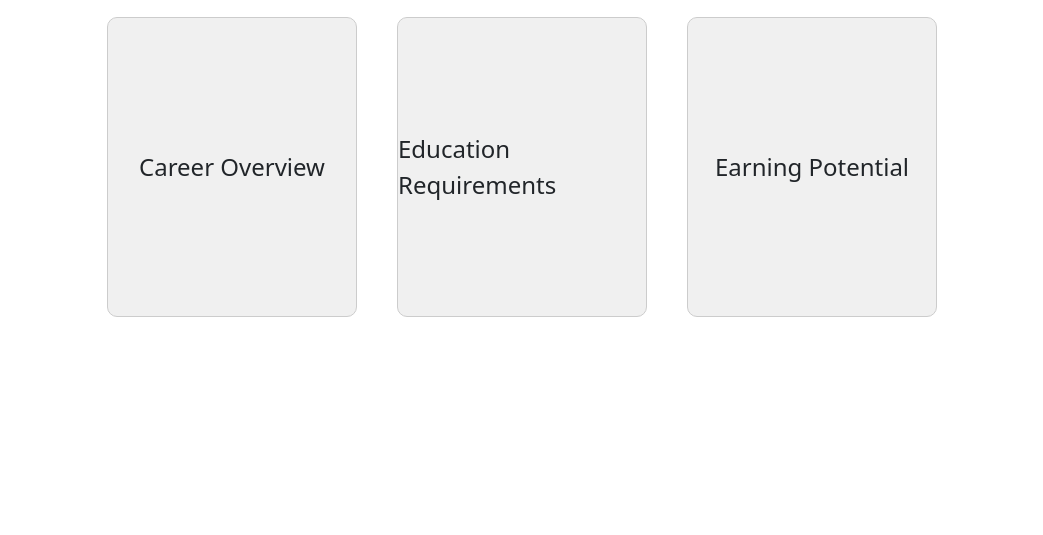
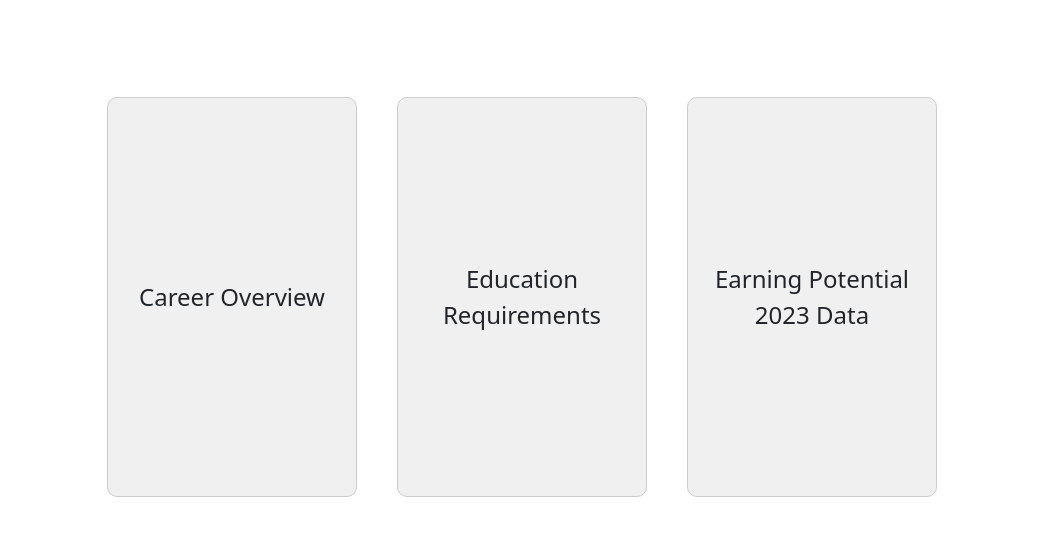
Before and after one commit to IanCist/Future-Me, a plain HTML site: page index.html in a window 1280 px wide. Shown: the part 109-644 px from the top of the page, without its empty margins (118-1161 px from the left). Drawn offline with nearby package versions, Linux system fonts and the light colour scheme.

Commit message:
finished adding info

```diff
--- a/index.html
+++ b/index.html
@@ -28,7 +28,17 @@
                         Career Overview
                     </div>
                     <div class="card-face back">
-                       <p class="careeroverview">The Objective of Security Services is to prevent crime against people, property, and information. Some of the responsibilities that come with this job is installing security equipment such as cameras, intercoms, card readers, etc. With this you also have the responsibility of servicing said equipment to make sure it stays up and running 24/7. People in this industry also have the responsibility of being the security project manager which is responsible for coordinating where the equipment is going to be placed. Lastly, another responsibility is Technical Project Manager who’s job is to make sure that all equipment is connected to the same software and is and is up to date on that software. There is a wide range of work environments that come with this career from hospitals, stores, warehouses and at times an office. The impact it has on society is keeping people safe as well as their property.</p>
+                        <p class="careeroverview">The Objective of Security Services is to prevent crime against people,
+                            property, and information. Some of the responsibilities that come with this job is
+                            installing security equipment such as cameras, intercoms, card readers, etc. With this you
+                            also have the responsibility of servicing said equipment to make sure it stays up and
+                            running 24/7. People in this industry also have the responsibility of being the security
+                            project manager which is responsible for coordinating where the equipment is going to be
+                            placed. Lastly, another responsibility is Technical Project Manager who’s job is to make
+                            sure that all equipment is connected to the same software and is and is up to date on that
+                            software. There is a wide range of work environments that come with this career from
+                            hospitals, stores, warehouses and at times an office. The impact it has on society is
+                            keeping people safe as well as their property.</p>
                     </div>
                 </div>
             </div>
@@ -38,17 +48,27 @@
                         Education Requirements
                     </div>
                     <div class="card-face back">
-                       <p class="edurequirement">Most people in the security services attend a vocational school or have an associates degree. The necessary skills for this job are IT experience, programming skills, math skills, and the ability to interact well with clients. Some programs people take are telecommunications and electrical. When it comes to what school people in this field go to, as stated before a lot go to vocational schools or attend programs where they learn these skills. </p>
+                        <p class="edurequirement">Most people in the security services attend a vocational school or
+                            have an associates degree. The necessary skills for this job are IT experience, programming
+                            skills, math skills, and the ability to interact well with clients. Some programs people
+                            take are telecommunications and electrical. When it comes to what school people in this
+                            field go to, as stated before a lot go to vocational schools or attend programs where they
+                            learn these skills. </p>
                     </div>
                 </div>
             </div>
             <div class="card" onclick="toggleFlipAndExpand(this)">
                 <div class="card-inner">
                     <div class="card-face">
-                        Earning Potential
+                        Earning Potential 2023 Data
                     </div>
                     <div class="card-face back">
-                        Full Screen Content 3
+                        <ul class="earning-list">
+                            <li>Employment in the New York-Newark-Jersey City, NY-NJ-PA = 4,660</li>
+                            <li>Employment per Job = 0.44</li>
+                            <li>Hourly wage = $30.89</li>
+                            <li>Annual wage = $79,650</li>
+                        </ul>
                     </div>
                 </div>
             </div>
@@ -67,7 +87,7 @@
         integrity="sha384-BBtl+eGJRgqQAUMxJ7pMwbEyER4l1g+O15P+16Ep7Q9Q+zqX6gSbd85u4mG4QzX+"
         crossorigin="anonymous"></script>
     <script>
-   function toggleFlipAndExpand(card) {
+        function toggleFlipAndExpand(card) {
             card.classList.toggle('flipped');
             if (card.classList.contains('flipped')) {
                 card.classList.add('fullscreen');
--- a/style.css
+++ b/style.css
@@ -14,13 +14,13 @@
 .card-container {
     display: flex;
     justify-content: center;
-    margin-top: 20px;
+    margin-top: 100px;
     gap: 20px;
     flex-wrap: wrap;
 }
 .card {
     width: 250px;
-    height: 300px;
+    height: 400px;
     margin: 0 10px;
     perspective: 1000px;
     cursor: pointer;
@@ -71,6 +71,7 @@
     background-color: #f0f0f0;
     border: 1px solid #ccc;
     border-radius: 10px;
+    text-align: center;
 }
 
 .card-face.back {
@@ -88,11 +89,27 @@
     }
 }
 .careeroverview {
-   font-size: medium;
-   padding-left: 50%;
+   font-size: small;
+   text-align: center;
+   padding-top: 40%;
+   letter-spacing: 2px;
 }
 
 .edurequirement {
-    font-size: medium;
-    padding-left: 50%;
+    font-size: small;
+    letter-spacing: 2px;
+    text-align: center;
+    padding-top: 40%;
 }
+
+.earning-list {
+    list-style-type: none;
+    padding: 0;
+    text-align: center;
+    padding-top: 40%;
+}
+.earning-list {
+    font-size: 16px;
+    margin-bottom: 5px;
+    letter-spacing: 2px;
+}
```
